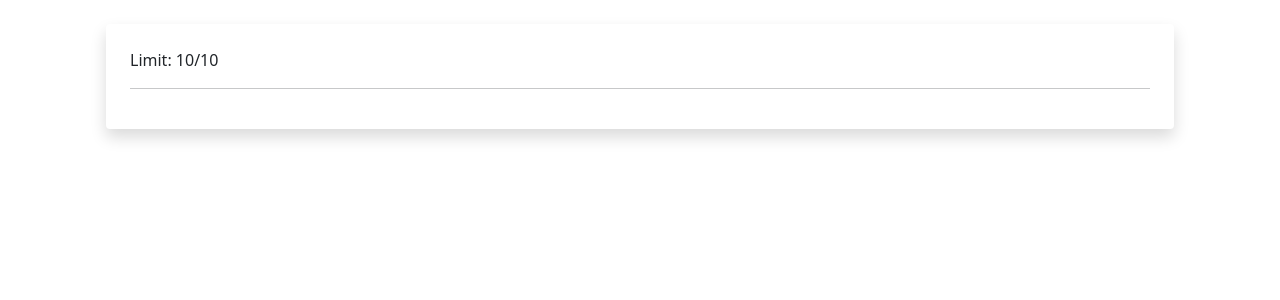
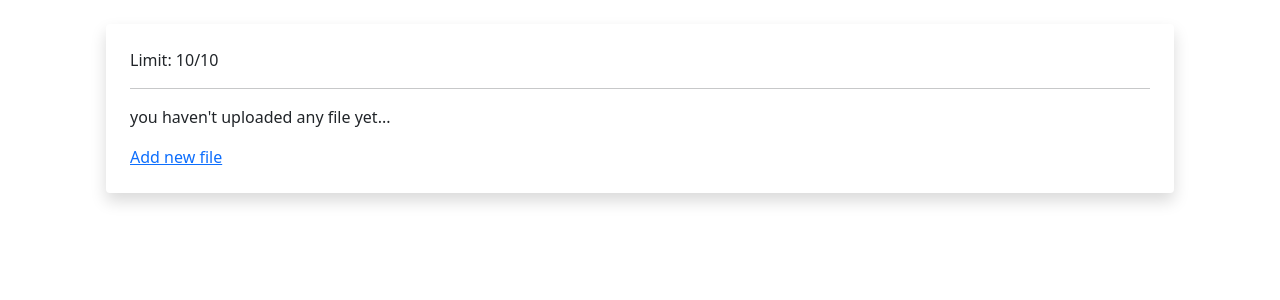
Before and after one commit to mohamad-liyaghi/django-uploader-site, a Django app: page / in a window 1280 px wide. Shown: the part 56-356 px from the top of the page. Run offline with Django 4.2, Linux system fonts and the light colour scheme; the visitor is signed in with stand-in values (Sample User, id 1).

Commit message:
Auto delete files added

```diff
--- a/apps/file/models.py
+++ b/apps/file/models.py
@@ -7,6 +7,6 @@ class UserFile(models.Model):
     description = models.TextField()
     slug = models.SlugField(unique=True,blank=True,null=True)
     owner =  models.ForeignKey(User,blank=True,null=True,on_delete=models.SET_NULL)
-    file = models.FileField(upload_to="uploads/files")
+    file = models.FileField()
     def __str__(self):
         return self.title
--- a/apps/file/views.py
+++ b/apps/file/views.py
@@ -56,6 +56,7 @@ class FileDownload(View):
 # File delete view
 def FileDelete(request, slug):
     model = UserFile.objects.get(slug=slug)
+    print(model.file)
     model.delete()
     User.objects.filter(username=request.user.username).update(limit=request.user.limit + 1)
     return redirect('file:home')
--- a/apps/templates/file/Home.html
+++ b/apps/templates/file/Home.html
@@ -12,6 +12,10 @@
 <div class="container">
     <div class="shadow p-4 mb-5 bg-body rounded">
         Limit: {{request.user.limit}}/10 <hr>
+        {%if object_list.count == 0%}
+            <p>you haven't uploaded any file yet...</p>
+            <a href="{%url 'file:add-file'%}">Add new file</a>
+        {%else%}
             {% for object in object_list %}
                 <div class="row align-items-start">
                     <ul class="list-group">
@@ -34,6 +38,7 @@
                 </div>
                 {%endfor%}
             </div>
+        {%endif%}
 
 
 </div>
--- a/uploader/settings.py
+++ b/uploader/settings.py
@@ -38,7 +38,8 @@ INSTALLED_APPS = [
     'django.contrib.staticfiles',
     'crispy_forms',
     'apps.account.apps.AccountConfig',
-    'apps.file.apps.FileConfig'
+    'apps.file.apps.FileConfig',
+    'django_cleanup.apps.CleanupConfig',
 ]
 
 MIDDLEWARE = [
```
Also changed, not shown: apps/file/migrations/0002_alter_userfile_file_alter_userfile_owner.py (added), apps/uploads/files/uploads/files/404pic.jpg (deleted), apps/uploads/files/uploads/files/hi.jpg (deleted), apps/uploads/files/uploads/files/hi_818jmVT.jpg (deleted), apps/uploads/files/uploads/files/hi_JNVppQf.jpg (deleted), apps/uploads/files/uploads/files/hi_JsOxX0J.jpg (deleted), apps/uploads/files/uploads/files/hi_Oi7PQB2.jpg (deleted), apps/uploads/files/uploads/files/hi_QtjVNL3.jpg (deleted), apps/uploads/files/uploads/files/hi_ePGV4ST.jpg (deleted), apps/uploads/files/uploads/files/hi_mHfZVBp.jpg (deleted), apps/uploads/files/uploads/files/hi_nZOirfl.jpg (deleted), apps/uploads/files/uploads/files/hi_pzYC5o3.jpg (deleted), 1 other file. Lines whose indentation alone changed are shown as unchanged.
